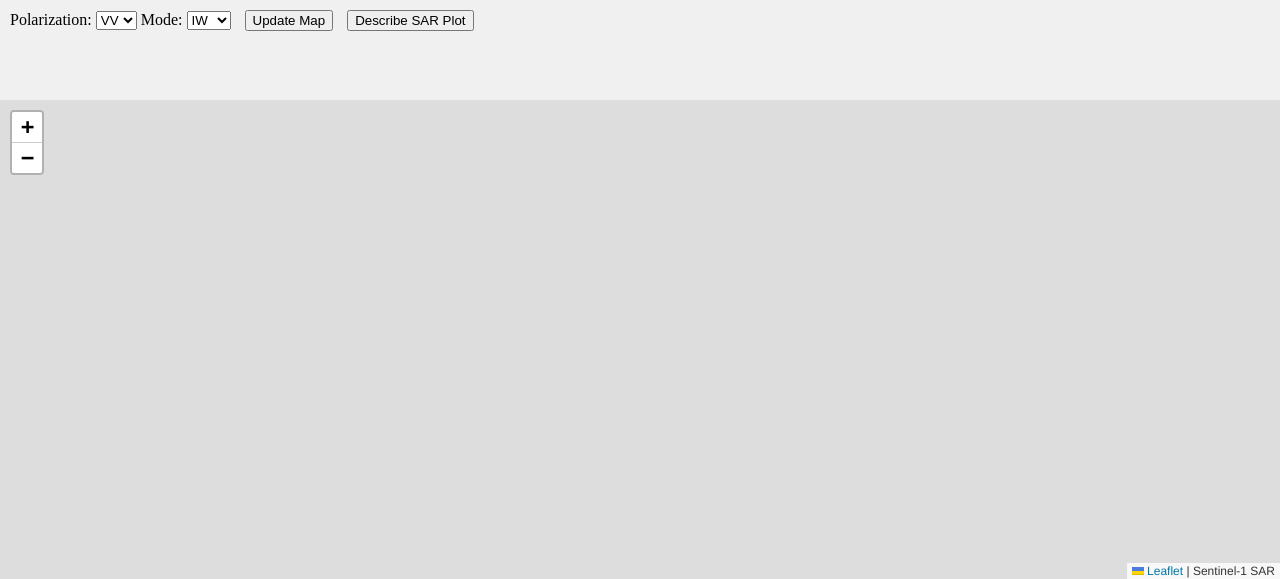
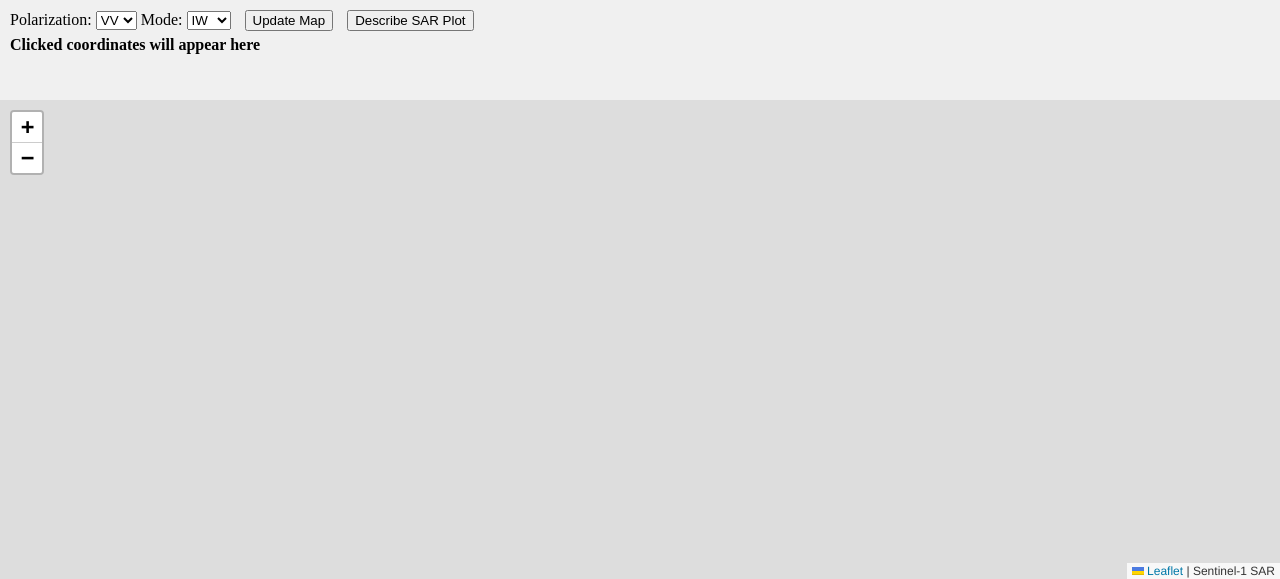
Before and after one commit to daocodes/Clemson-Hack, a Flask app: template vite-project/templates/index.html in a window 1280 px wide. Shown: the top 579 px of the page. Run offline with Flask 3, Linux system fonts and the light colour scheme; the template is opened without the code that fills it, so the values that code supplies are empty.

Commit message:
changed clicked return type to sting

```diff
--- a/vite-project/app.py
+++ b/vite-project/app.py
@@ -1,5 +1,4 @@
 import datetime
-import os
 from flask import Flask, render_template, request, jsonify
 from google import genai
 import ee
@@ -7,9 +6,7 @@ import ee
 app = Flask(__name__)
 
 ee.Initialize(project='lucid-fountain-466101-v0')
-
 client = genai.Client(api_key="AIzaSyDjN3wQtKA3BWuQVyeQSJdMwui7kao4-Rg")
-
 MODEL_NAME = "gemini-2.5-flash"
 
 def get_tile_url(polarization="VV", mode="IW"):
@@ -32,6 +29,10 @@ def get_tile_url(polarization="VV", mode="IW"):
         print("Error generating tile URL:", e)
         return None
 
+# Function to return coordinates
+def get_coordinates(lat, lng):
+    return {"lat": lat, "lng": lng}
+
 @app.route("/")
 def index():
     polarization = request.args.get("polarization", "VV")
@@ -51,12 +52,11 @@ def index():
 @app.route("/describe")
 def describe():
     polarization = request.args.get("polarization", "VV")
-    print(datetime.datetime.now().strftime("%d/%m/%Y, %H:%M:%S"))
     mode = request.args.get("mode", "IW")
     prompt = f"Describe a Sentinel-1 SAR image with polarization {polarization} in mode {mode}."
     try:
         response = client.models.generate_content(
-            model="gemini-2.5-flash",
+            model=MODEL_NAME,
             contents=prompt
         )
         description = response.text
@@ -64,15 +64,17 @@ def describe():
     except Exception as e:
         import traceback
         traceback.print_exc()
-        print(jsonify({"description": f"Error generating Gemini description: {str(e)}"}))
+        return jsonify({"description": f"Error generating Gemini description: {str(e)}"})
 
 @app.route("/clicked")
 def clicked():
-    lat = request.args.get("lat")
-    lng = request.args.get("lng")
-    return jsonify({lat,lng})
-
-
+    try:
+        lat = float(request.args.get("lat"))
+        lng = float(request.args.get("lng"))
+        coords = get_coordinates(str(lat), str(lng))
+        return jsonify(coords)
+    except (TypeError, ValueError):
+        return jsonify({"error": "Invalid coordinates"}), 400
 
 if __name__ == "__main__":
     app.run(debug=True)
--- a/vite-project/templates/index.html
+++ b/vite-project/templates/index.html
@@ -10,7 +10,8 @@
         html, body { margin: 0; padding: 0; height: 100%; }
         #map { width: 100%; height: 60%; }
         #controls { padding: 10px; height: 10%; background: #f0f0f0; }
-        .gemini { height: 30%; padding: 10px; background: #e0e0e0; overflow-y: auto; font-family: sans-serif; }
+        .gemini { height: 25%; padding: 10px; background: #e0e0e0; overflow-y: auto; font-family: sans-serif; }
+        #coords { margin-top: 5px; font-weight: bold; }
         button { margin-left: 10px; }
     </style>
 </head>
@@ -31,6 +32,7 @@
         <button onclick="updateMap()">Update Map</button>
         <button id="describe-btn">Describe SAR Plot</button>
         <span style="margin-left:20px; font-weight:bold;">{{ message }}</span>
+        <div id="coords">Clicked coordinates will appear here</div>
     </div>
 
     <div id="map"></div>
@@ -63,11 +65,17 @@
         var lat = e.latlng.lat;
         var lng = e.latlng.lng;
 
-        alert("Clicked at: " + lat.toFixed(5) + ", " + lng.toFixed(5));
-
         const response = await fetch(`/clicked?lat=${lat}&lng=${lng}`);
         const data = await response.json();
-        console.log("Flask response:", data);
+
+        if(data.lat !== undefined && data.lng !== undefined){
+            document.getElementById('coords').innerText =
+                "Clicked coordinates: " + data.lat.toFixed(5) + ", " + data.lng.toFixed(5);
+        } else {
+            document.getElementById('coords').innerText = "Error retrieving coordinates";
+        }
+
+        console.log("Coordinates returned by Flask:", data);
     });
 </script>
 
```
